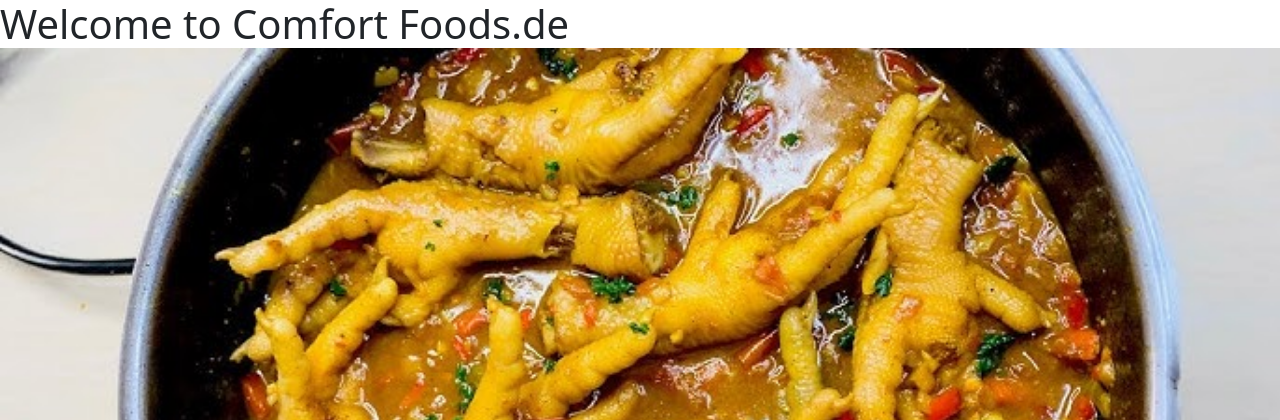
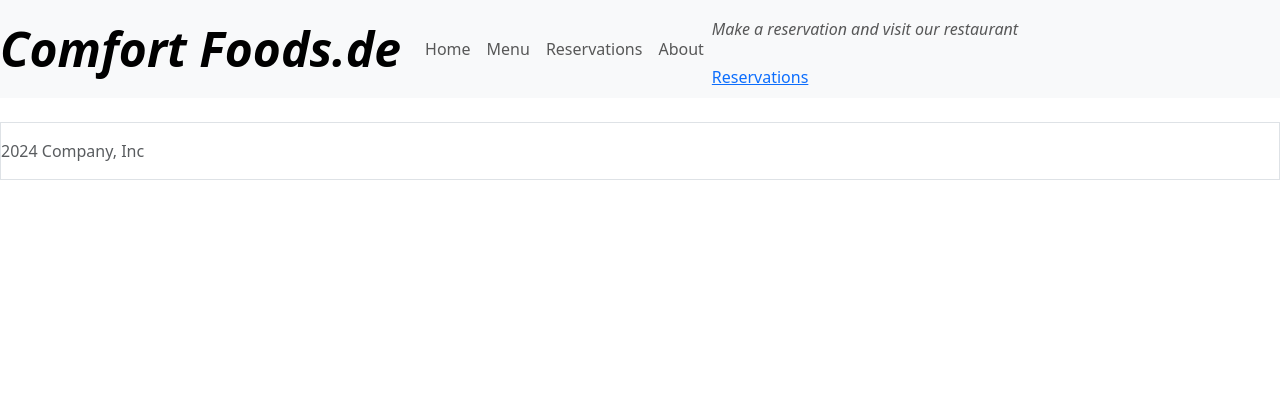
Before and after one commit to hlomphosibeko/comfort-foods-de, a Django app: page / in a window 1280 px wide. Shown: the top 420 px of the page. Run offline with Django 4.2, Linux system fonts and the light colour scheme; some libraries are stand-ins or nearby versions.

Commit message:
Update the base template

```diff
--- a/developer/urls.py
+++ b/developer/urls.py
@@ -20,9 +20,11 @@ from django.urls import path, include
 
 
 urlpatterns = [
+
     path("admin/", admin.site.urls),
+    path('', include("foody.urls"), name="foody"),
     path("about/", include("about.urls"), name="about-urls"),
     path('summernote/', include('django_summernote.urls')),
-    path('', include("foody.urls"), name="foody"),
+
 
 ]
--- a/foody/templates/foody/index.html
+++ b/foody/templates/foody/index.html
@@ -1,11 +1,11 @@
-{% extends "base.html" %}
-{% load static%}
+<!-- {% extends "base.html" %}
+{% load static %}
 
 {% block title %}Comfort Foods.de|Taste Mzansi Flavors{% endblock %}
 {% block body %}
     <h1 class="card-title">Welcome to Comfort Foods.de</h1>
 
-    <!-- Carousels without controls-->
+
     <div class="carousel slide" data-bs-ride="carousel">
         <div class="carousel-inner">
           <div class="carousel-item active">
@@ -19,4 +19,4 @@
           </div>
         </div>
       </div>
-{% endblock %}
+{% endblock %} -->
--- /dev/null
+++ b/static/css/style.css
@@ -0,0 +1,3 @@
+.navbar-brand {
+    font-size: 3rem;
+}
--- /dev/null
+++ b/static/js/script.js
@@ -0,0 +1 @@
+const carousel = new bootstrap.Carousel('#myCarousel')
--- a/templates/base.html
+++ b/templates/base.html
@@ -1,10 +1,11 @@
 {% load static %}
 {% url 'home' as home_url %}
-{% url 'about' as about_url %}
+<!-- {% url 'about' as about_url %} -->
 
 <!DOCTYPE html>
 <html lang="en">
 <head>
+  <title>{% block title %}Comfort Foods.de{% endblock %}</title>
   <meta charset="UTF-8">
   <meta name="viewport" content="width=device-width, initial-scale=1.0">
   <meta name="description" content="comfort-foods-de, south-african-food, african-cuisine, mzansi-flavor">
@@ -18,31 +19,33 @@
   <!-- Bootstrap CSS -->
   <link href="https://cdn.jsdelivr.net/npm/bootstrap@5.3.3/dist/css/bootstrap.min.css" rel="stylesheet"
   integrity="sha384-QWTKZyjpPEjISv5WaRU9OFeRpok6YctnYmDr5pNlyT2bRjXh0JMhjY6hW+ALEwIH" crossorigin="anonymous">
-  <!-- Custome Css -->
+  <!-- Custom Css -->
   <link rel="stylesheet" href="{% static 'css/style.css' %}">
-  <title>{% block title %}Comfort Foods.de{% endblock %}</title>
+
 </head>
 
 <body>
-  {% block body %}
   <!-- Navigation Bar -->
-   <nav class="navbar navbar-light navbar-expand-sm bg-light">
-    <a href="/" class="navbar-brand">Comfort Foods.de</a>
+  <nav class="navbar navbar-light navbar-expand-sm bg-light">
+    <a href="/" class="navbar-brand fst-italic fw-semibold">
+      Comfort Foods.de</a>
     <ul class="navbar-nav mr-auto">
-      <li class="active nav-item mr-2"><a class="nav-link" href="{% url 'home' %}">Home</a>
+      <li class="active nav-item mr-2"><a class="nav-link" href="#">Home</a>
       </li>
-      <li class="nav-item mr-2"><a class="nav-link" href="{% url 'menu' %}">Menu</a>
+      <li class="nav-item mr-2"><a class="nav-link" href="#">Menu</a>
       </li>
-      <li class="nav-item mr-2"><a class="nav-link" href="{% url 'reservation' %}">Reservations</a>
+      <li class="nav-item mr-2"><a class="nav-link" href="#">Reservations</a>
       </li>
-      <li class="nav-item mr-2"><a class="nav-link" href="{% url 'about' %}">About</a>
+      <li class="nav-item mr-2"><a class="nav-link" href="#">About</a>
       </li>
     </ul>
+
     <div class="d-none d-md-block">
       <p class="navbar-text my auto mr-2"><i>Make a reservation and visit our restaurant</i></p>
       <a href="/reservation">Reservations</a>
     </div>
-   </nav>
+
+  </nav>
 
 
 
@@ -74,7 +77,7 @@
 
   {% endblock %}
 
-  {% endblock%}
+
 
 </body>
 
```
